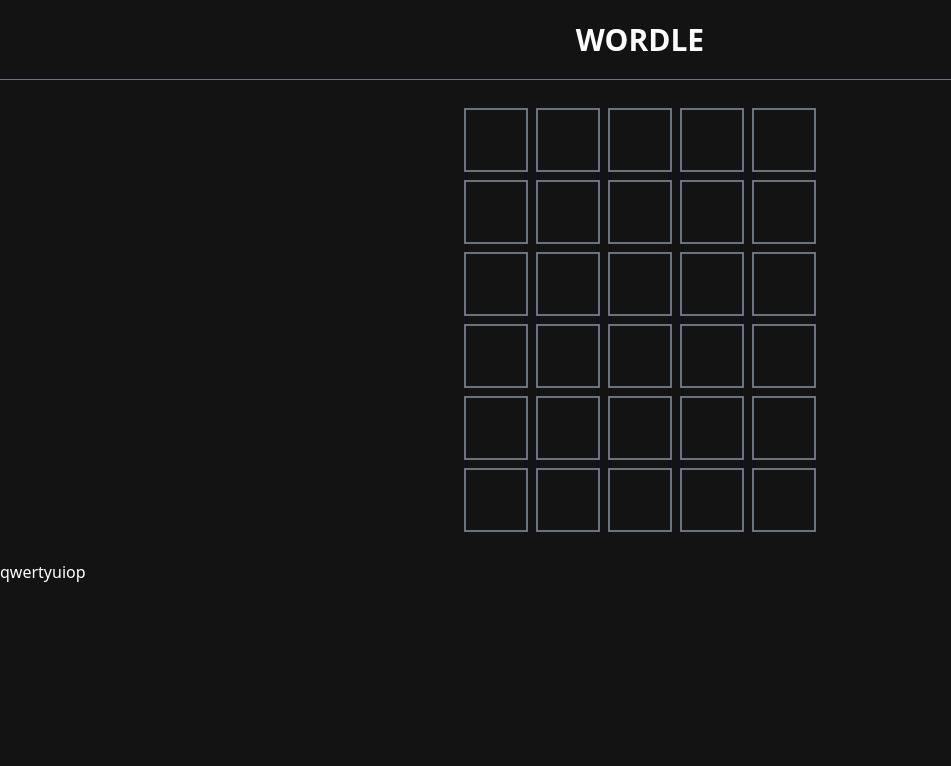
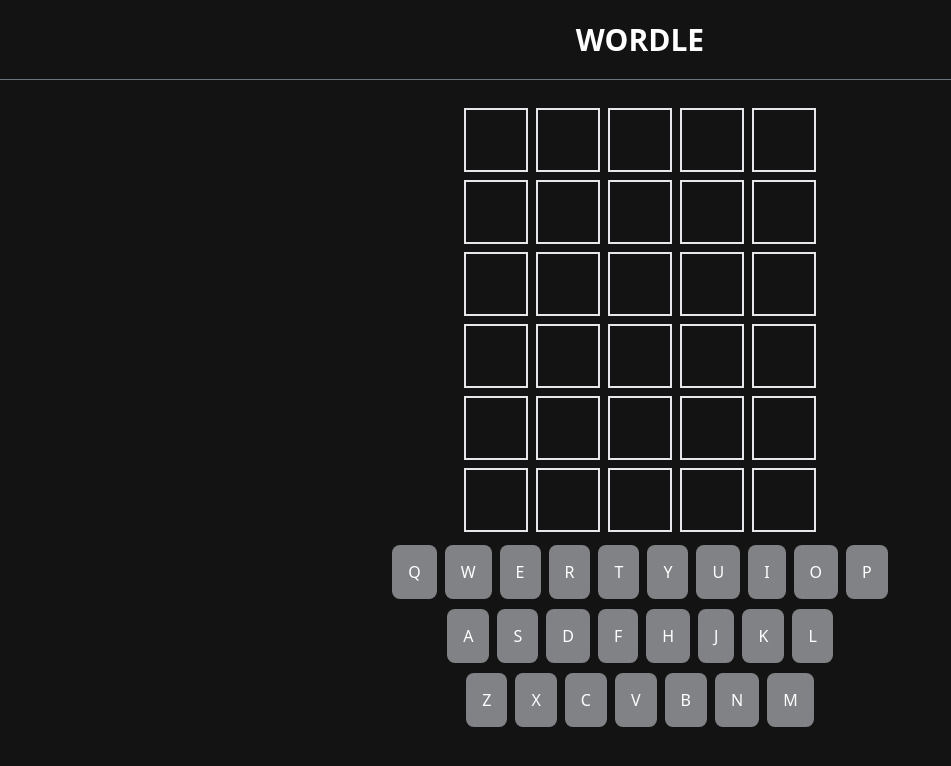
Before and after one commit to hugostanley/wordle, a React (Vite) app: page / in a window 1280 px wide. Shown: the top 766 px of the page, without its empty margins (0-951 px from the left). Built offline with nearby package versions, Linux system fonts and the light colour scheme.

Commit message:
feat: update validation logic

```diff
--- a/src/App.tsx
+++ b/src/App.tsx
@@ -1,6 +1,11 @@
-import { useEffect, useState } from 'react'
+import { useCallback, useEffect, useState } from 'react'
+const firstLine = 'qwertyuiop'.split('')
+const secondLine = 'asdfhjkl'.split('')
+const thirdLine = 'zxcvbnm'.split('')
+
 
 type Entry = string[]
+type DuplicateIndeces = number[]
 type EntriesCollecton = Array<Entry>
 
 function App() {
@@ -19,7 +24,7 @@
     } else {
       setCurrentEntryState(state => {
         setEnterPressed(false)
-        if (state.length < 6 && isAlphabetical && key.length === 1) {
+        if (state.length < 5 && isAlphabetical && key.length === 1) {
           return [...state, e.key]
         } if (key === 'Backspace' && state.length > 0) {
           /* Delete the last letter in the current entry array*/
@@ -34,13 +39,17 @@
 
 
   useEffect(() => {
+    console.log(currentEntryState.length)
     if (enterPressed === true && currentEntryState.length === 5) {
       setEntriesCollectionState(state => [...state, currentEntryState])
       setCurrentEntryState([])
-    } else if(enterPressed && currentEntryState.length !== 5) {
+    } else if (enterPressed === true && currentEntryState.length !== 5) {
       alert('Must type five letter word')
     }
   }, [enterPressed])
+
+  useEffect(() => {
+  }, [entriesCollectionState])
 
   /* Listen for keyboard types within the window object.
    *
@@ -58,7 +67,6 @@
     <div className='w-screen h-screen bg-dark text-white'>
       <Header />
       <TextBoard currentEntry={currentEntryState} entriesCollection={entriesCollectionState} enterPressed={enterPressed} />
-      <Keyboard />
     </div>
   )
 }
@@ -73,41 +81,110 @@
   )
 }
 
-function TextBoard({ entriesCollection, currentEntry, enterPressed }: { entriesCollection: EntriesCollecton, currentEntry: Entry, enterPressed: boolean }) {
+function TextBoard({ entriesCollection, currentEntry }: { entriesCollection: EntriesCollecton, currentEntry: Entry, enterPressed: boolean }) {
   const correctWord = "loser".split('')
   const arr = Array.from({ length: 6 }, () => "test")
+  //const [bg, setBg] = useState({})
   const wordArr = Array.from({ length: 5 }, () => "test")
 
+  const bgCalculator = useCallback(() => {
+    const bgArray = entriesCollection.map(item => comparer(correctWord, item))
+    //const bgArrObj = entriesCollection.map((item, idx1) => {
+    //  const obj: any = {}
+    //  item.forEach((letter, idx2) => {
+    //    obj[letter] = bgArray[idx1][idx2]
+    //  })
+    //  return obj
+    //})
+    //const result: any = {};
+
+    //bgArrObj.forEach(obj => {
+    //  for (const letter in obj) {
+    //    if (result.hasOwnProperty(letter)) {
+    //      if (result[letter] !== obj[letter]) {
+    //        result[letter] = obj[letter];
+    //      }
+    //    } else {
+    //      result[letter] = obj[letter];
+    //    }
+    //  }
+    //});
+    //setBg(result)
+
+    return bgArray
+  }, [entriesCollection, correctWord])
+
   const findDuplicates = (arr: Entry) => arr.filter((item, index) => arr.indexOf(item) !== index)
+  function findDuplicateIndices(letters: Entry) {
+    const duplicateLetters = findDuplicates(letters)
+    const obj = {}
 
-  function bgCalculator(str: string, idx: number) {
-    if (correctWord.includes(str) && correctWord.indexOf(str) === idx) {
-      return 'bg-green-500'
+    letters.forEach((item, idx) => {
+      if (duplicateLetters.includes(item)) {
+        obj[item] ? obj[item] = [...obj[item], idx] : obj[item] = [idx]
+      }
+    })
+    return obj;
   }
 
-    if (correctWord.includes(str) && correctWord.indexOf(str) !== idx) {
-      return 'bg-yellow-500'
+  function comparer(correctArray: Entry, arrayEntry: Entry) {
+    const indeces = findDuplicateIndices(arrayEntry)
+    const correctWordDuplicatIndeces = findDuplicateIndices(correctArray)
+
+    for (const key in indeces) {
+      if (indeces.hasOwnProperty(key)) {
+        // if the correct word does not have duplicates and the word entry has duplicate letters,
+        // lets just return the first index and highlight it as yellow
+        if (correctWordDuplicatIndeces[key] === undefined) {
+          indeces[key] = [indeces[key][0]]
+
+          // if the array entry has more duplicate letters than the correct word,
+          // we match the length of the duplicate indeces to have a "highlight limit"
+        } else if (correctWordDuplicatIndeces[key].length < indeces[key].length) {
+          const toSubtract = indeces[key].length - correctWordDuplicatIndeces[key].length
+          indeces[key].splice(-1 * toSubtract)
         }
-
-    if (!correctWord.includes(str)) {
-      return 'bg-gray-500'
       }
     }
 
+    return arrayEntry.map((letter, idx) => {
+      if (correctArray.includes(letter)) {
+        if (correctArray[idx] === letter) {
+          return 'bg-green-500'
+        } else {
+          if (indeces[letter]) {
+            if (indeces[letter].includes(idx)) {
+              return 'bg-yellow-500'
+            } else {
+              return "bg-gray-500"
+            }
+          } else {
+            return 'bg-yellow-500'
+          }
+        }
+      } else {
+        // non existent letter, gray
+        return "bg-gray-500"
+      }
+    })
+
+  }
+
   return (
+    <>
       <div className='w-full h-[60%] flex flex-col justify-center items-center'>
         {arr.map((_item, idx) => {
           return (
             <div className='flex' key={idx}>
               {wordArr.map((_item2, idx2) => (
-              <div key={idx2} className={`m-1 h-16 font-bold text-xl w-16 border-[2px] border-gray-500`}>
+                <div key={idx2} className={`m-1 h-16 font-bold text-xl w-16 border-[2px] border-graynew`}>
                   {entriesCollection[idx] && entriesCollection[idx][idx2] && (
-                  <span className={`h-full w-full flex justify-center items-center ${bgCalculator(entriesCollection[idx][idx2], idx2)}`}>
+                    <span className={`h-full w-full flex justify-center items-center ${bgCalculator()[idx][idx2]}`}>
                       {entriesCollection[idx][idx2].toUpperCase()}
                     </span>
                   )}
                   {entriesCollection.length === idx && currentEntry[idx2] && (
-                  <span className={`h-full w-full flex justify-center items-center ${enterPressed && currentEntry.length > 0 && entriesCollection.lengt > 0 && bgCalculator(currentEntry[idx2], idx2)}`}>
+                    <span className={`h-full w-full flex justify-center items-center`}>
                       {currentEntry[idx2].toUpperCase()}
                     </span>
                   )}
@@ -117,20 +194,44 @@
           )
         })}
       </div>
+      <Keyboard  />
+    </>
   )
 }
 
-function Keyboard() {
-  const firstLine = 'qwertyuiop'.split('')
+function Keyboard({  }) {
   return (
-    <div className='w-full'>
+    <div className='w-full flex justify-center items-center'>
+      <div className='flex flex-col gap-10 items-center'>
+        <div>
           {
             firstLine.map(item => {
               return (
-            <span className='text-white'>{item}</span>
+                <span className='mx-1 cursor-pointer text-white p-4 bg-graylight rounded-lg'>{item.toUpperCase()}</span>
               )
             })
           }
+        </div>
+        <div>
+
+          {
+            secondLine.map(item => {
+              return (
+                <span className='mx-1 cursor-pointer text-white p-4 bg-graylight rounded-lg'>{item.toUpperCase()}</span>
+              )
+            })
+          }
+        </div>
+        <div>
+          {
+            thirdLine.map(item => {
+              return (
+                <span className='mx-1 cursor-pointer text-white p-4 bg-graylight rounded-lg'>{item.toUpperCase()}</span>
+              )
+            })
+          }
+        </div>
+      </div>
     </div>
   )
 }
--- a/tailwind.config.js
+++ b/tailwind.config.js
@@ -7,7 +7,9 @@
   theme: {
     extend: {
       colors: {
-        'dark': '#121312'
+        'dark': '#121312',
+        'graydark': '#3A3B3D',
+        'graylight': '#818285'
       }
     },
   },
```
Lines whose indentation alone changed are shown as unchanged.
